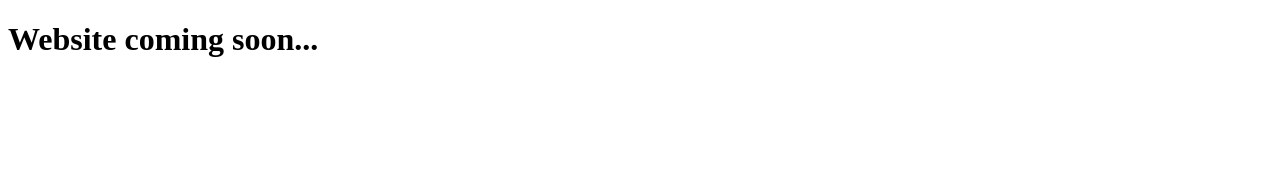
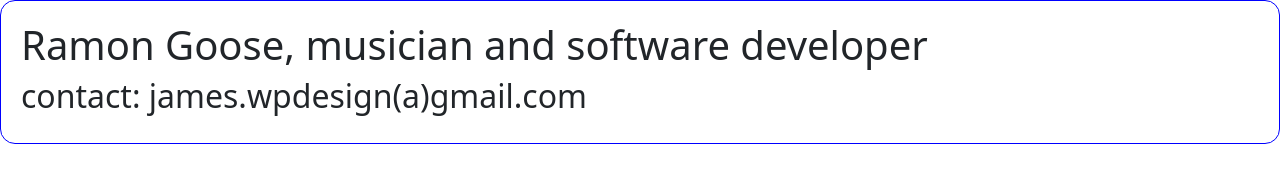
Before and after one commit to daquisto/daquisto.github.io, a plain HTML site: page index.html in a window 1280 px wide. Drawn offline with nearby package versions, Linux system fonts and the light colour scheme.

Commit message:
change - TKT-0 - File skeleton

```diff
--- /dev/null
+++ b/assets/css/index.css
@@ -0,0 +1,8 @@
+
+body {
+    background-color: #C1CDBB;
+    margin: 20px;
+    border: 1px solid blue;
+    border-radius: 15px;
+    padding: 20px;
+}
--- a/index.html
+++ b/index.html
@@ -3,10 +3,13 @@
 <head>
     <meta charset="UTF-8">
     <title>Ramon Goose Official Website</title>
+    <link rel="stylesheet" href="assets/css/index.css">
+    <link href="https://cdn.jsdelivr.net/npm/bootstrap@5.3.0-alpha1/dist/css/bootstrap.min.css" rel="stylesheet" integrity="sha384-GLhlTQ8iRABdZLl6O3oVMWSktQOp6b7In1Zl3/Jr59b6EGGoI1aFkw7cmDA6j6gD" crossorigin="anonymous">
 </head>
 <body>
 
-    <h1>Website coming soon...</h1>
+    <h1>Ramon Goose, musician and software developer</h1>
+    <h2>contact: james.wpdesign(a)gmail.com</h2>
 
 
 </body>
```
